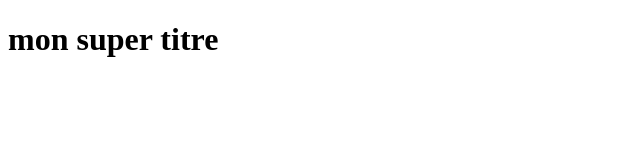
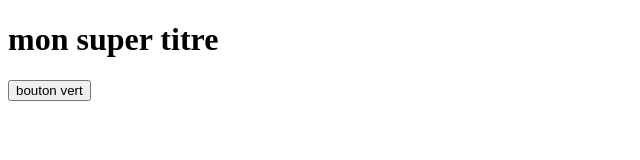
Before and after one commit to vamos91/mon-projet, a plain HTML site: page index.html in a window 1280 px wide. Shown: the whole page, without its empty margins (0-640 px from the left). Drawn offline with Linux system fonts and the light colour scheme.

Commit message:
ajout d'un bouton

```diff
--- a/index.html
+++ b/index.html
@@ -6,5 +6,6 @@
 </head>
 <body>
   <h1>mon super titre</h1>
+  <button>bouton vert</button>
 </body>
 </html>
```
